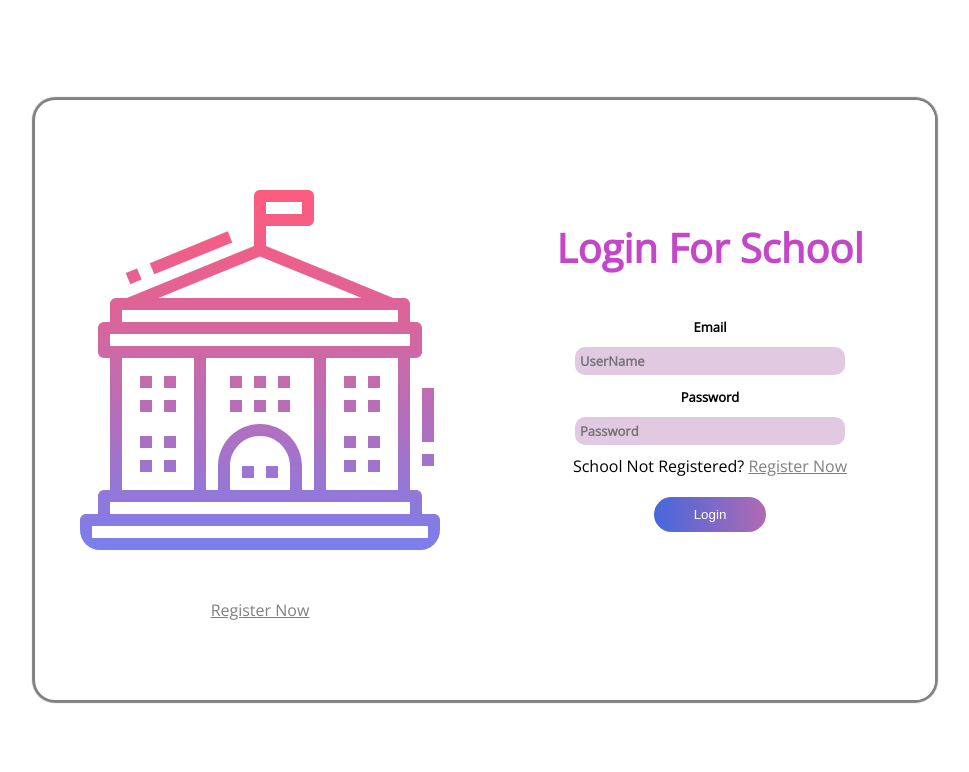
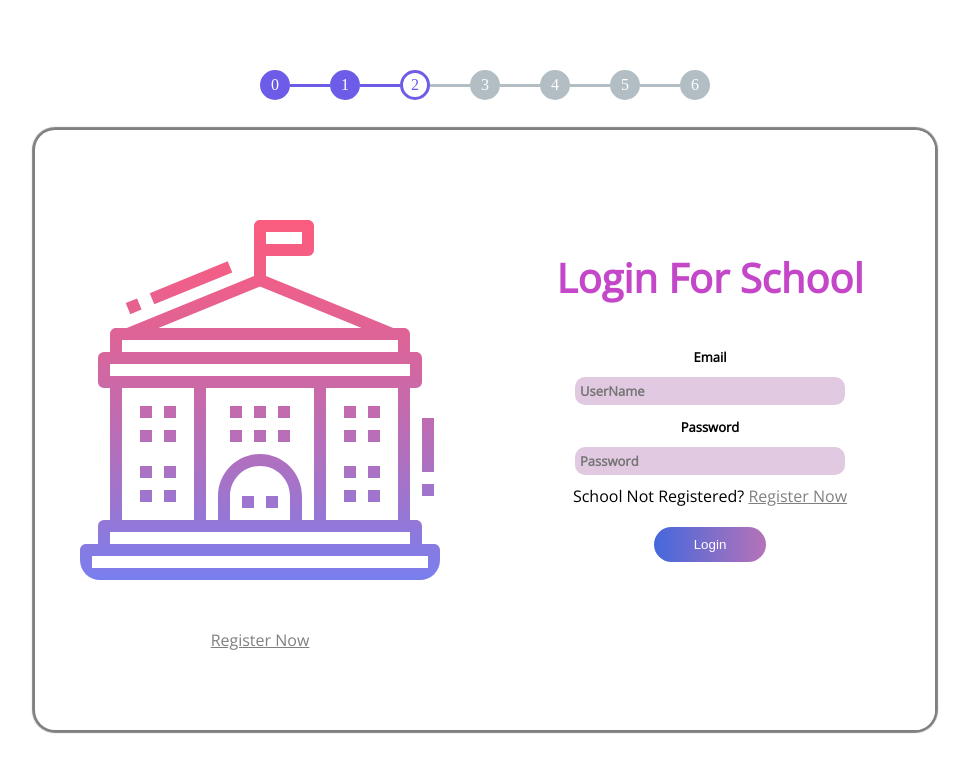
Before and after one commit to ArunTeltia/Register-Sfoly, a website: page public/Login.html in a window 1280 px wide. Shown: the whole page, without its empty margins (155-1124 px from the left). Drawn offline with nearby package versions, Linux system fonts and the light colour scheme.

Commit message:
status bar

```diff
--- a/public/Login.html
+++ b/public/Login.html
@@ -15,7 +15,39 @@
 </head>
 
 <body>
+    <div class="containers">
+        <div class="container1">
+
+            <ul class="progress-bar">
+
+                <li class="completed">
+                    <span class="completed">0</span>
+                </li>
+                <li class="completed">
+                    <span class="completed">1</span>
+                </li>
+                <li>
+                    <span class="current">2</span>
+                </li>
+                <li>
+                    <span>3</span>
+                </li>
+                <li>
+                    <span>4</span>
+                </li>
+                <li>
+                    <span>5</span>
+                </li>
+                <li>
+                    <span>6</span>
+                </li>
+                </center>
+            </ul>
+        </div>
+    </div>
+
     <div class="container">
+
         <div class="container1">
             <div class="image_container">
                 <img src="./university (1).svg" class="image">
@@ -49,6 +81,7 @@
             <button type="button" class="btn"><a href="index.html">Login</a></button>
         </div>
     </div>
+
 </body>
 
 </html>
--- a/public/style.css
+++ b/public/style.css
@@ -118,7 +118,7 @@ button {
     padding: 10px 40px;
     margin-top: 20px;
     border: none;
-    background: linear-gradient(to right, #4568DC, #B06AB3);
+    background: linear-gradient(to right, #4568DC, #b573b8);
     border-radius: 20px;
     transition: 0.3s;
 }
@@ -135,6 +135,74 @@ button a {
     font-family: 'Open Sans', sans-serif;
     color:gray;
 }
+.container1 {
+    display: flex;
+    justify-content: center;
+    margin-bottom: 30px;
+    /* width: 80%;*/
+    /* width: 1000px; */
+  }
+  .progress-bar {
+    width: 50%;
+  }
+  ul {
+    /* remove default ul styling */
+    margin: 0;
+    padding: 0;
+    list-style-type: none;
+    display: flex;
+    align-items: center;
+
+  }
+  .progress-bar{
+      align-items: center;
+      justify-content:center;
+      /* width:700px */
+      /* margin-left:50% */
+  }
+  li {
+    display: flex;
+    width: 100%;
+    align-items: center;
+  }
+  li span {
+    display: flex;
+    justify-content: center;
+    align-items: center;
+    height: 30px;
+    width: 30px;
+    border-radius: 50%;
+    /* Every span needs a border so things align */
+    border: 3px solid #b2bec3;
+    background-color: #b2bec3;
+    color: white;
+  }
+  li:after {
+    background-color: #b2bec3;
+    content: '';
+    height: 3px;
+    flex-grow: 1;
+  }
+  li:last-child {
+    /*  This prevents the last li from adding space to the right of the span  */
+    width: auto;
+  }
+  li:last-child:after {
+    display: none;
+  }
+  li.completed:after {
+    background-color: #6c5ce7;
+  }
+  span.completed {
+    border-color: #6c5ce7;
+    background-color: #6c5ce7;
+  }
+  span.current {
+    border-color: #6c5ce7;
+    background-color: #fff;
+    color: #6c5ce7;
+  }
+
 @media (max-width:700px){
     /* body{
         top: 0%;
@@ -146,7 +214,9 @@ button a {
         width: 100%;
     }
     .container{
-        width:100%
+        width:100%;
+        box-shadow: 0px 0px 0px 0px;
+        border: 0px;
     }
     .container1{
         flex: 0%;
@@ -156,4 +226,11 @@ button a {
         flex:100%;
         width:0%;
     }
+    .progress-bar{
+        margin-left: 400px;
+        width:300px;
+    }
+
+
+
 }
```
Also changed, not shown: models/User.js (+6 -4 lines), public/Signup.html (+1 -1 lines), img/architecture-and-city.svg (renamed from public/architecture-and-city.svg), img/school.svg (renamed from public/school.svg), img/university.svg (renamed from public/university.svg).
